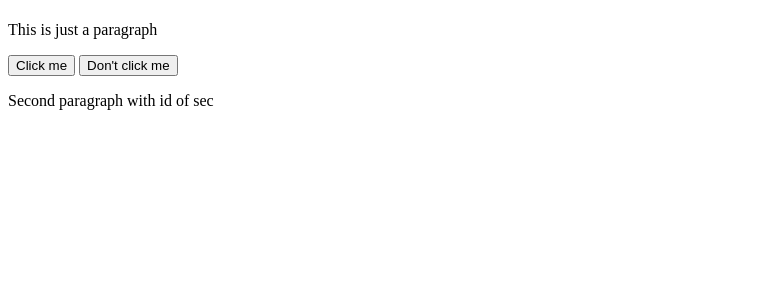
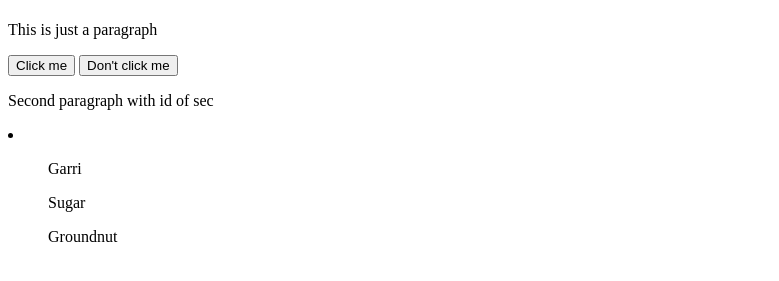
Before and after one commit to Ihsan-SIA/ForLoopJs, a plain HTML site: page index.html in a window 1280 px wide. Shown: the part 59-340 px from the top of the page, without its empty margins (0-779 px from the left). Drawn offline with Linux system fonts and the light colour scheme.

Commit message:
Trying document functionalities

```diff
--- a/index.html
+++ b/index.html
@@ -17,6 +17,12 @@
     <button id="oldButton">Click me</button>
     <button id="newButton">Don't click me</button>
     <p class="sec">Second paragraph with id of sec</p>
+
+    <li>
+        <ul>Garri</ul>
+        <ul>Sugar</ul>
+        <ul>Groundnut</ul>
+    </li>
     <style>
         .box {
             height: 500px;
--- a/script.js
+++ b/script.js
@@ -9,4 +9,4 @@
 console.log(document.getElementById('newButton').textContent);
 console.log(document.querySelector('#newButton'))
 console.log("Paragraph below");
-console.log(document.getElementsByClassName('parent')[0].innerText)
+console.log(document.getElementsByClassName('parent')[0].innerText);
```
